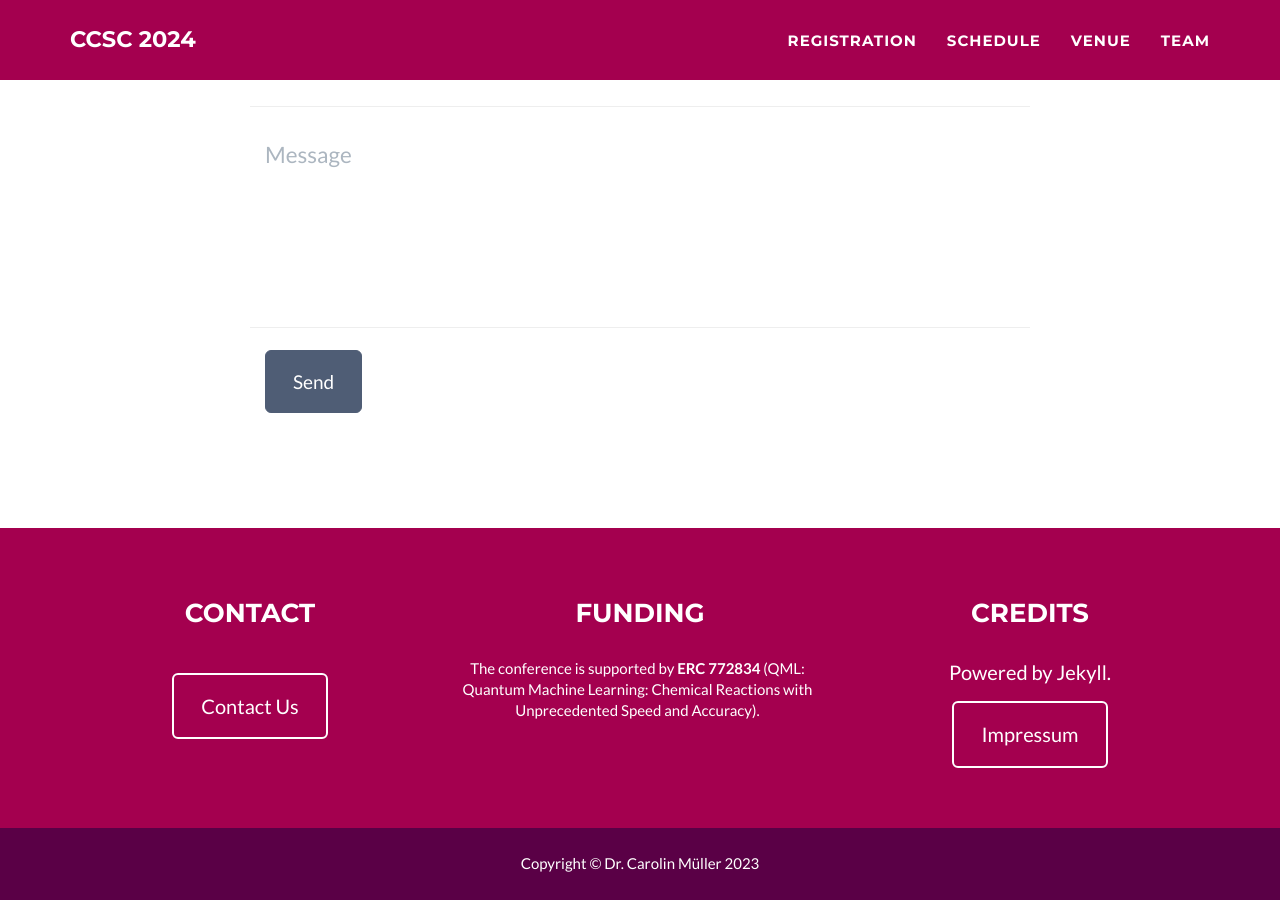
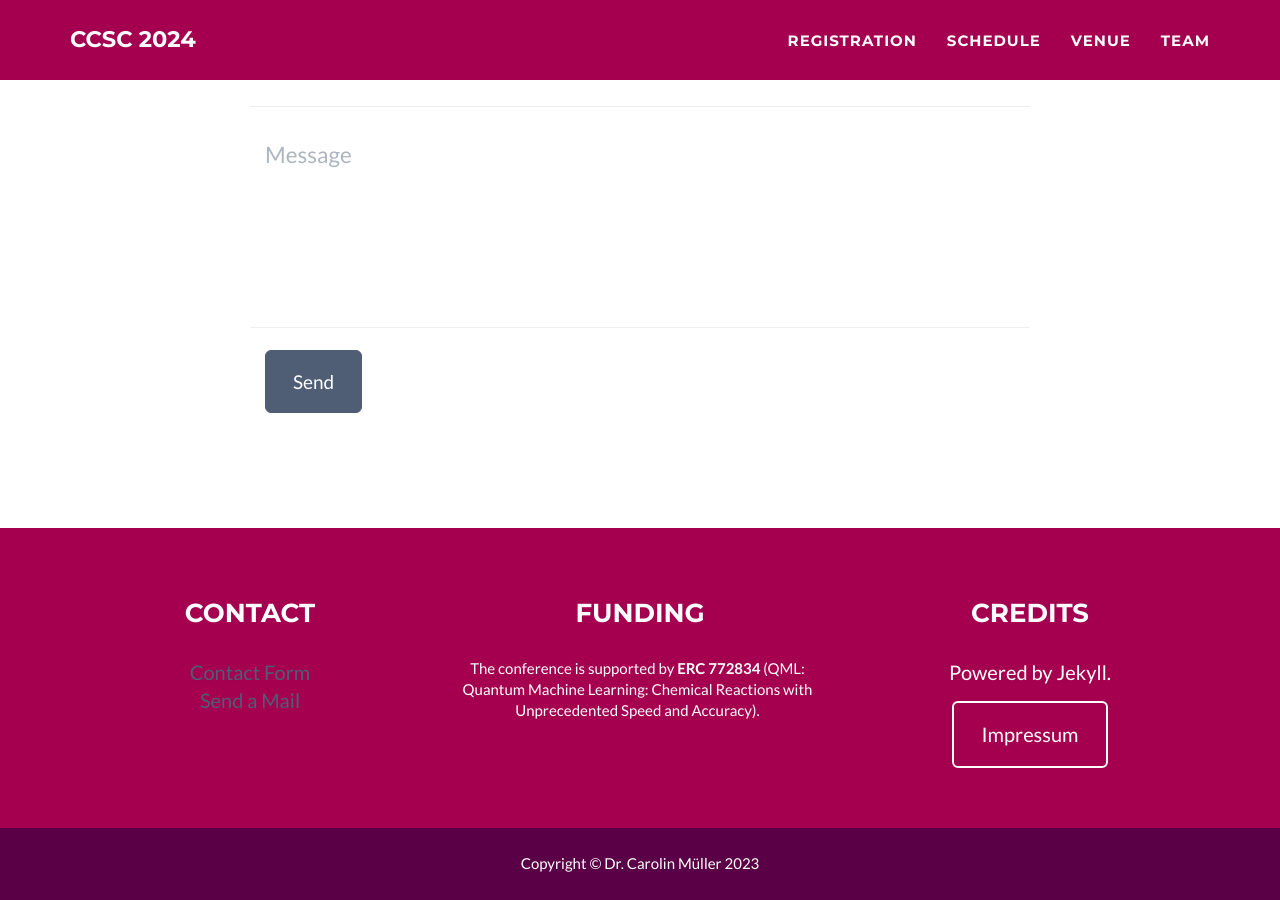
Before and after one commit to ccsc2024/ccsc2024.github.io, a Jekyll site: the page built from _posts/2022-05-21-Day1.md, in a window 1280 px wide and 900 px high, scrolled down 3453 px. Built offline with Jekyll 4.4.1, drawn with Linux system fonts in a browser that asks for light colours.

Commit message:
Update _config.yml

```diff
--- a/_config.yml
+++ b/_config.yml
@@ -43,7 +43,8 @@ social:
 
 # Postal address (add as many lines as necessary)
 address:
-  - line: <a href="/contact/" class="btn btn-lg btn-outline">Contact Us</a>
+  - line: <a href="/contact/" class="success">Contact Form</a>
+  - line: <a href="mailto:chemcompspace@gmail.com" class="success">Send a Mail</a>
   # - line: Address Line 2
 
 # Credits content
```
